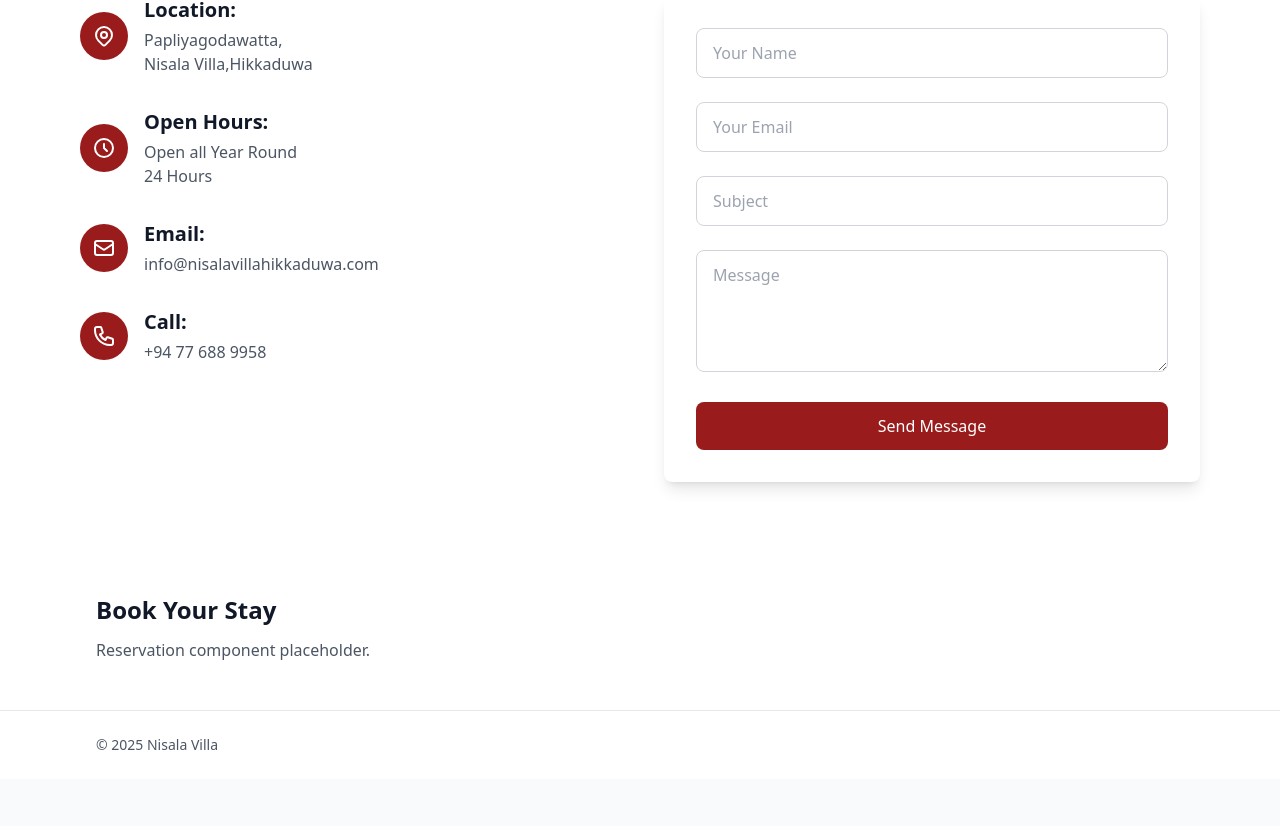
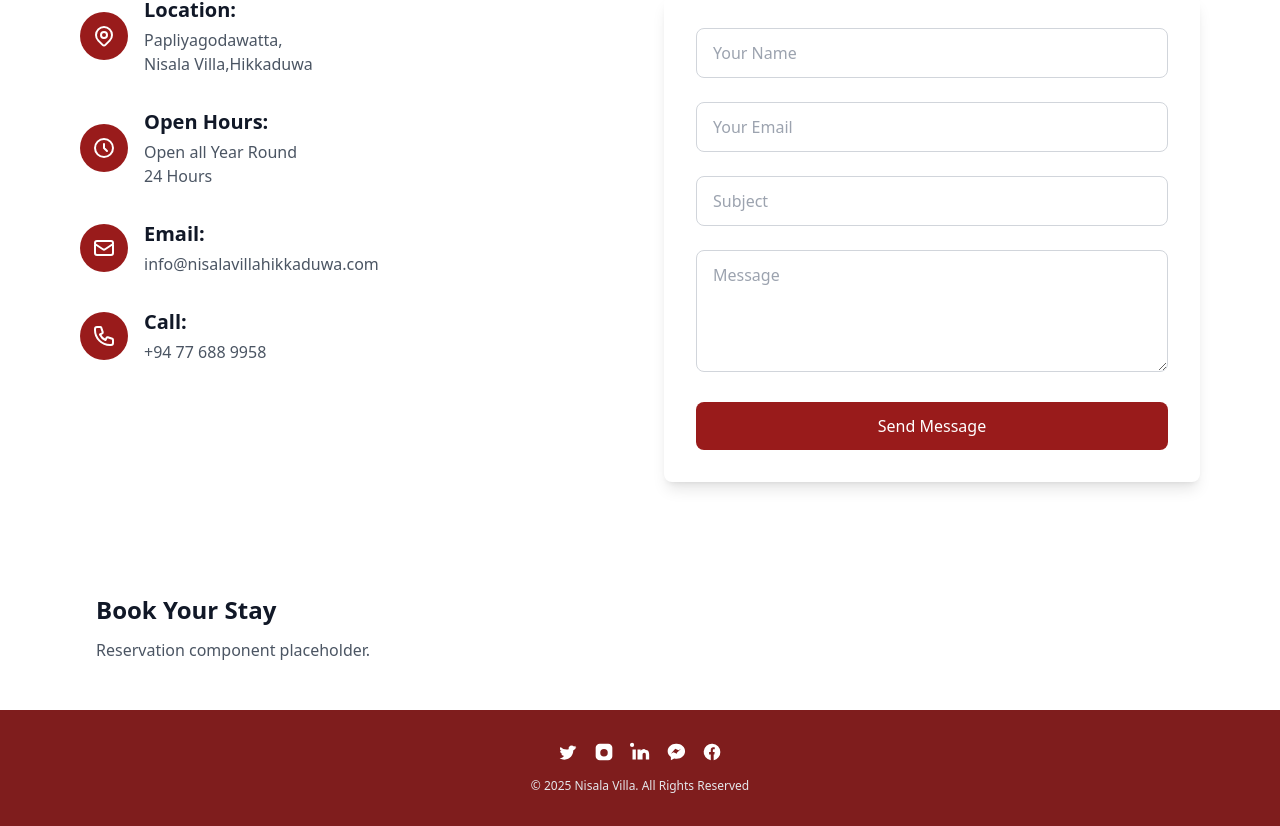
Before and after one commit to MNKolombage/MIS_Assignment, a Next.js app: page / in a window 1280 px wide. Shown: the part 2172-2998 px from the top of the page. Before the commit the page ends 2951 px from the top, so only its background shows below. Built offline with nearby package versions, Linux system fonts and the light colour scheme.

Commit message:
Footer component updated withcontact information.

```diff
--- a/src/components/Footer.jsx
+++ b/src/components/Footer.jsx
@@ -1,9 +1,47 @@
 export default function Footer() {
   return (
-    <footer className="bg-white border-t">
-      <div className="max-w-6xl mx-auto px-4 sm:px-6 lg:px-8 py-6 text-sm text-gray-600">
-        © {new Date().getFullYear()} Nisala Villa
+    <footer className="bg-red-900 text-white">
+      <div className="max-w-6xl mx-auto px-4 sm:px-6 lg:px-8 py-8">
+        <div className="flex flex-col items-center gap-4">
+          {/* Social icons row */}
+          <div className="flex items-center space-x-4">
+            <a href="#" aria-label="Twitter" className="text-white hover:text-gray-200">
+              <svg xmlns="http://www.w3.org/2000/svg" className="h-5 w-5" viewBox="0 0 24 24" fill="currentColor">
+                <path d="M22 5.924c-.67.296-1.39.496-2.145.586a3.75 3.75 0 001.648-2.066 7.48 7.48 0 01-2.377.908 3.73 3.73 0 00-6.356 3.402A10.58 10.58 0 013 5.87a3.73 3.73 0 001.155 4.98 3.66 3.66 0 01-1.69-.467v.047a3.73 3.73 0 002.993 3.655 3.8 3.8 0 01-1.684.064 3.74 3.74 0 003.487 2.588A7.48 7.48 0 012 19.54a10.53 10.53 0 005.708 1.673c6.847 0 10.588-5.671 10.588-10.588 0-.161-.004-.321-.01-.48A7.56 7.56 0 0022 5.924z" />
+              </svg>
+            </a>
+
+            <a href="#" aria-label="Instagram" className="text-white hover:text-gray-200">
+              <svg xmlns="http://www.w3.org/2000/svg" className="h-5 w-5" viewBox="0 0 24 24" fill="currentColor">
+                <path d="M7 2h10a5 5 0 015 5v10a5 5 0 01-5 5H7a5 5 0 01-5-5V7a5 5 0 015-5zm5 6.5A4.5 4.5 0 1016.5 13 4.5 4.5 0 0012 8.5zM18.75 6.5a1.125 1.125 0 11-1.125-1.125A1.125 1.125 0 0118.75 6.5z" />
+              </svg>
+            </a>
+
+            <a href="#" aria-label="LinkedIn" className="text-white hover:text-gray-200">
+              <svg xmlns="http://www.w3.org/2000/svg" className="h-5 w-5" viewBox="0 0 24 24" fill="currentColor">
+                <path d="M4.98 3.5A2.5 2.5 0 102.48 6a2.5 2.5 0 002.5-2.5zM3 9h4v12H3zM9 9h3.75v1.6h.05A4.1 4.1 0 0119 9.5C22 9.5 23 11.6 23 15.1V21h-4v-5.1c0-1.3-.02-3-1.83-3-1.83 0-2.11 1.43-2.11 2.9V21H9z" />
+              </svg>
+            </a>
+
+            <a href="#" aria-label="Messenger" className="text-white hover:text-gray-200">
+              <svg xmlns="http://www.w3.org/2000/svg" className="h-5 w-5" viewBox="0 0 24 24" fill="currentColor">
+                <path d="M12 2C6.48 2 2 6.03 2 11c0 2.77 1.52 5.27 3.85 6.96V22l4.03-2.22c.93.26 1.92.4 2.99.4 5.52 0 10-4.03 10-9s-4.48-9-10-9zm1.1 12L9 12.2 5.9 14l5.2-6L15 9.8l3.1-1.8-5 5z" />
+              </svg>
+            </a>
+
+            <a href="#" aria-label="Facebook" className="text-white hover:text-gray-200">
+              <svg xmlns="http://www.w3.org/2000/svg" className="h-5 w-5" viewBox="0 0 24 24" fill="currentColor">
+                <path d="M22 12a10 10 0 10-11.5 9.9v-7H8.5v-3h2V9.5c0-2 1.2-3.1 3-3.1.9 0 1.8.16 1.8.16v2h-1c-1 0-1.3.63-1.3 1.3V12h2.2l-.35 3H14v7A10 10 0 0022 12z" />
+              </svg>
+            </a>
+          </div>
+
+          {/* Copyright line */}
+          <div className="text-center text-xs text-gray-200">
+            © {new Date().getFullYear()} Nisala Villa. All Rights Reserved
+          </div>
+        </div>
       </div>
     </footer>
-  )
+  );
 }
```
